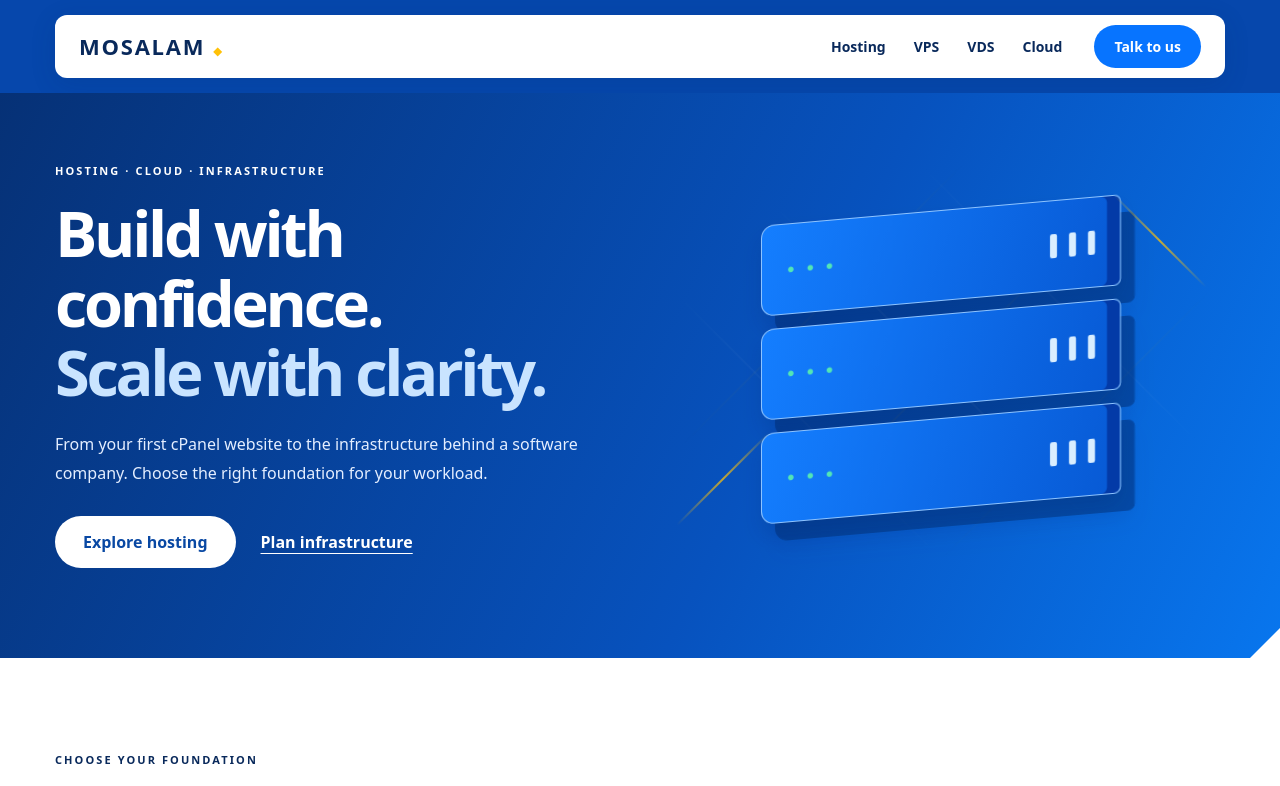
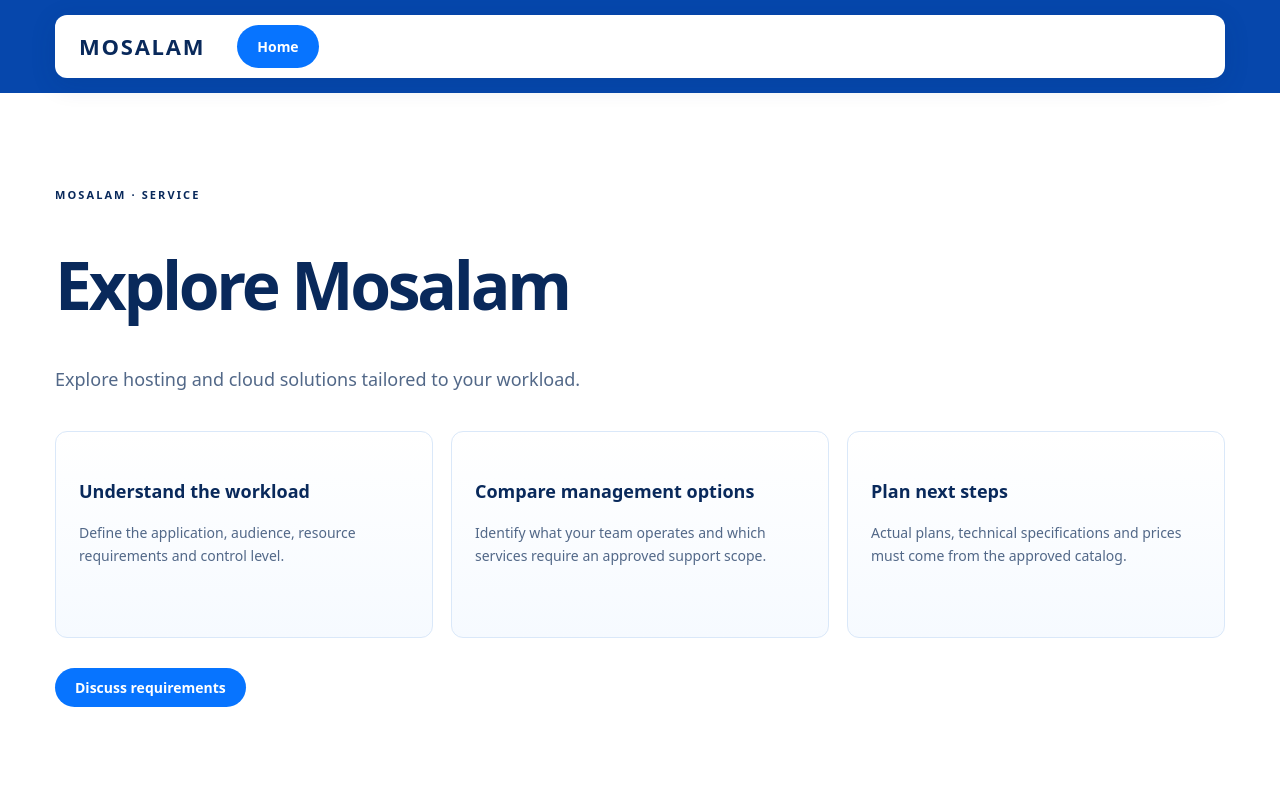
Before and after one commit to MustafaMosallam/WHMCS_Mosalam, a Next.js app in the folder apps/web/: page / in a window 1280 px wide. Shown: the top 786 px of the page. Built offline with nearby package versions, Linux system fonts and the light colour scheme.

Commit message:
feat(web): scaffold apps/web/app/[...slug]/page.tsx

```diff
--- /dev/null
+++ b/apps/web/app/[...slug]/page.tsx
@@ -0,0 +1,4 @@
+import Link from "next/link";
+const data:Record<string,{title:string,description:string}>={"hosting/cpanel":{title:"cPanel Hosting",description:"Manage websites, email, files and databases from a familiar control panel."},"servers/vps":{title:"VPS Hosting",description:"Flexible compute for application workloads and custom environments."},"servers/vds":{title:"VDS Servers",description:"Plan virtual dedicated environments with clearly scoped resource requirements."},"cloud/managed":{title:"Managed Cloud",description:"Design your infrastructure and decide which operational tasks your team wants support with."},"contact":{title:"Discuss Your Infrastructure",description:"Tell us about your project. Product quotes and provisioning require connection to Mosalam's live systems."}};
+export function generateStaticParams(){return Object.keys(data).map(k=>({slug:k.split("/")}))}
+export default async function ServicePage({params}:{params:Promise<{slug:string[]}>}){const {slug}=await params;const key=slug.join("/");const page=data[key];return <><header className="header"><nav className="wrap nav"><Link className="wordmark" href="/">MOSALAM</Link><Link className="nav-cta" href="/">Home</Link></nav></header><main className="wrap section"><p className="section-kicker">MOSALAM · SERVICE</p><h1 style={{fontSize:"clamp(40px,6vw,66px)",letterSpacing:"-.05em",lineHeight:1.1}}>{page?.title??"Explore Mosalam"}</h1><p className="intro" style={{fontSize:18}}>{page?.description??"Explore hosting and cloud solutions tailored to your workload."}</p><div className="services" style={{gridTemplateColumns:"repeat(auto-fit,minmax(240px,1fr))"}}><article className="service"><h3>Understand the workload</h3><p>Define the application, audience, resource requirements and control level.</p></article><article className="service"><h3>Compare management options</h3><p>Identify what your team operates and which services require an approved support scope.</p></article><article className="service"><h3>Plan next steps</h3><p>Actual plans, technical specifications and prices must come from the approved catalog.</p></article></div><p style={{marginTop:36}}><Link className="nav-cta" href="/contact">Discuss requirements</Link></p></main></>}
```
